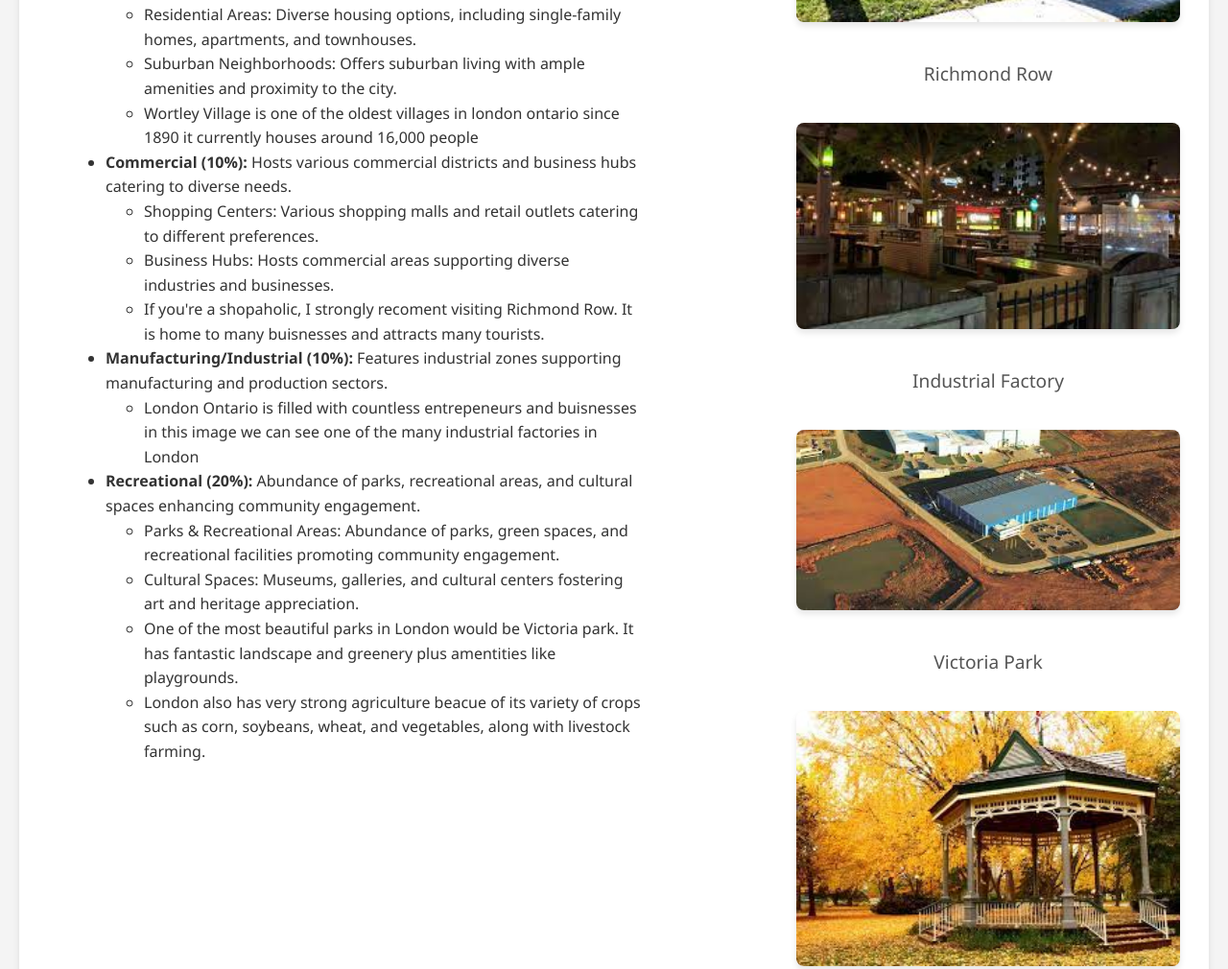
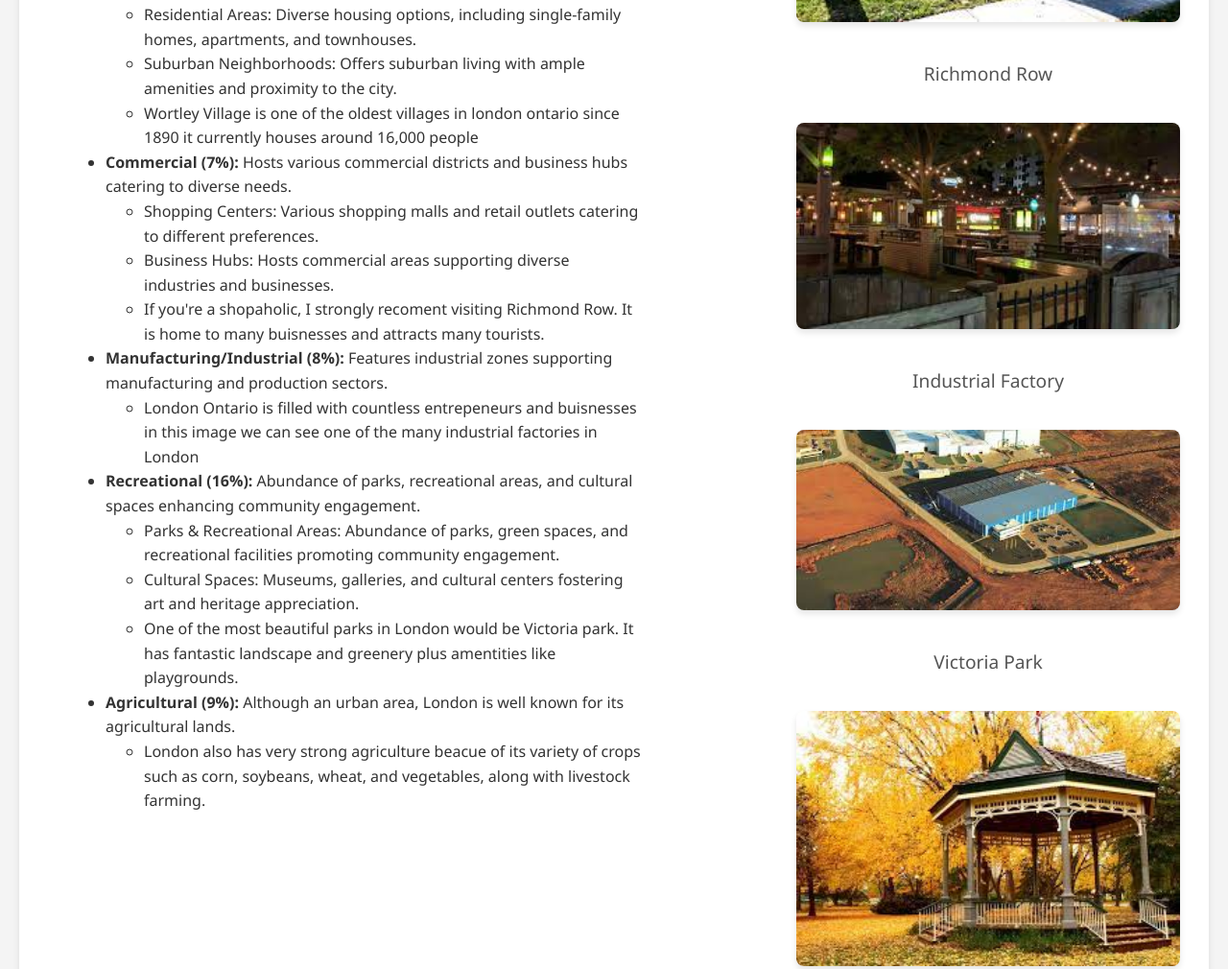
Before and after one commit to ahmedalbahrani6/londonOntario, a plain HTML site: page land_use.html in a window 1280 px wide. Shown: the part 912-1922 px from the top of the page at 96% size. Drawn offline with Linux system fonts and the light colour scheme.

Commit message:
code fix

```diff
--- a/land_use.html
+++ b/land_use.html
@@ -86,25 +86,30 @@
                                     <li>Wortley Village is one of the oldest villages in london ontario since 1890 it currently houses around 16,000 people</li>
                                 </ul>
                             </li>
-                            <li><strong>Commercial (10%):</strong> Hosts various commercial districts and business hubs catering to diverse needs.
+                            <li><strong>Commercial (7%):</strong> Hosts various commercial districts and business hubs catering to diverse needs.
                                 <ul>
                                     <li>Shopping Centers: Various shopping malls and retail outlets catering to different preferences.</li>
                                     <li>Business Hubs: Hosts commercial areas supporting diverse industries and businesses.</li>
                                     <li>If you're a shopaholic, I strongly recoment visiting Richmond Row. It is home to many buisnesses and attracts many tourists.</li>
                                 </ul>
                             </li>
-                            <li><strong>Manufacturing/Industrial (10%):</strong> Features industrial zones supporting manufacturing and production sectors.</li>
+                            <li><strong>Manufacturing/Industrial (8%):</strong> Features industrial zones supporting manufacturing and production sectors.</li>
                            <ul>
                             <li>London Ontario is filled with countless entrepeneurs and buisnesses in this image we can see one of the many industrial factories in London</li>
                            </ul>
-                            <li><strong>Recreational (20%):</strong> Abundance of parks, recreational areas, and cultural spaces enhancing community engagement.</li>
+                            <li><strong>Recreational (16%):</strong> Abundance of parks, recreational areas, and cultural spaces enhancing community engagement.</li>
                                 <ul>
                                     <li>Parks & Recreational Areas: Abundance of parks, green spaces, and recreational facilities promoting community engagement.</li>
                                     <li>Cultural Spaces: Museums, galleries, and cultural centers fostering art and heritage appreciation.</li>
                                     <li>One of the most beautiful parks in London would be Victoria park. It has fantastic landscape and greenery plus amentities like playgrounds.</li>
+                                </ul>
+                                <li><strong>Agricultural (9%):</strong> Although an urban area, London is well known for its agricultural lands.</li>
+                                <ul>
                                     <li>London also has very strong agriculture beacue of its variety of crops such as corn, soybeans, wheat, and vegetables, along with livestock farming.</li>
+
                                 </ul>
                             </li>
+
                         </ul>
                     </p>
                 </div>
```
